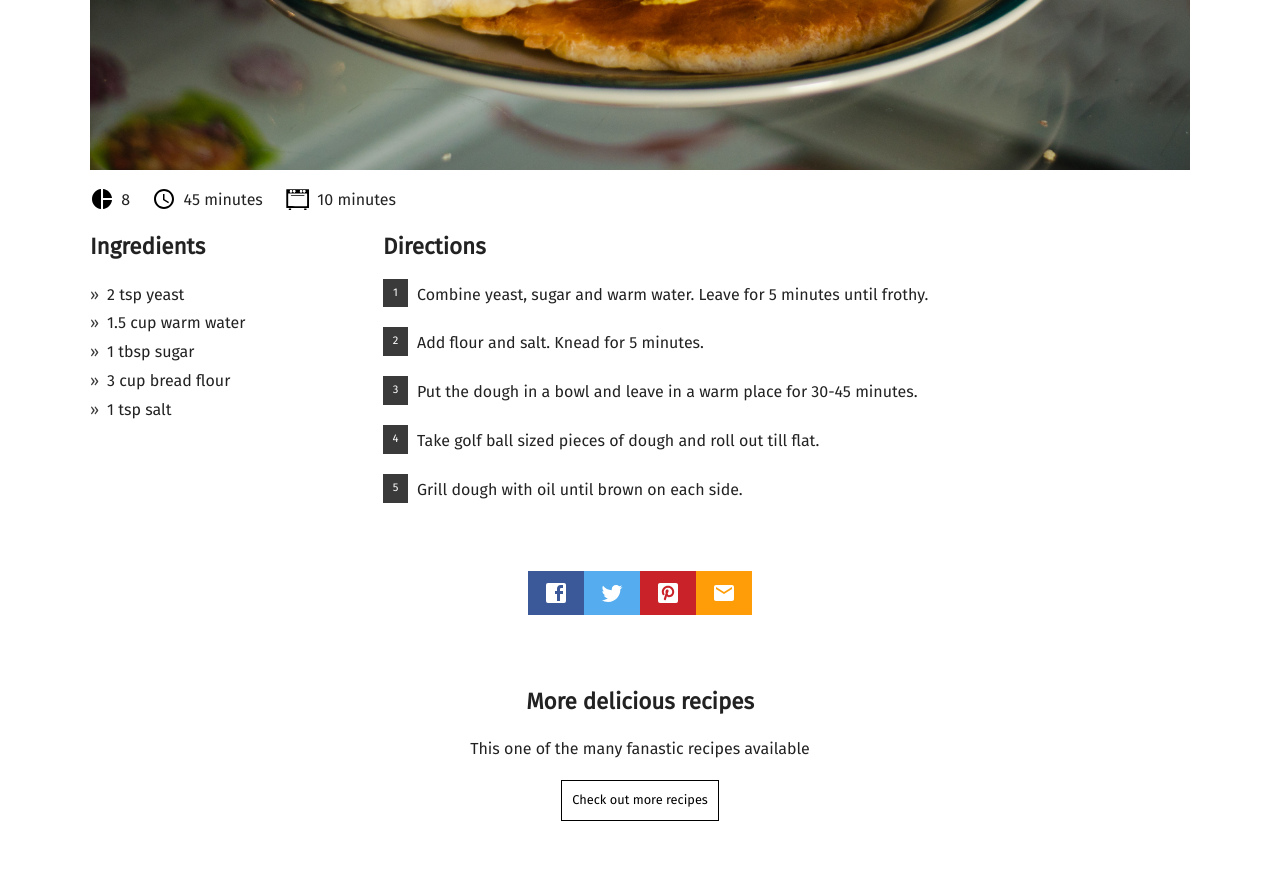
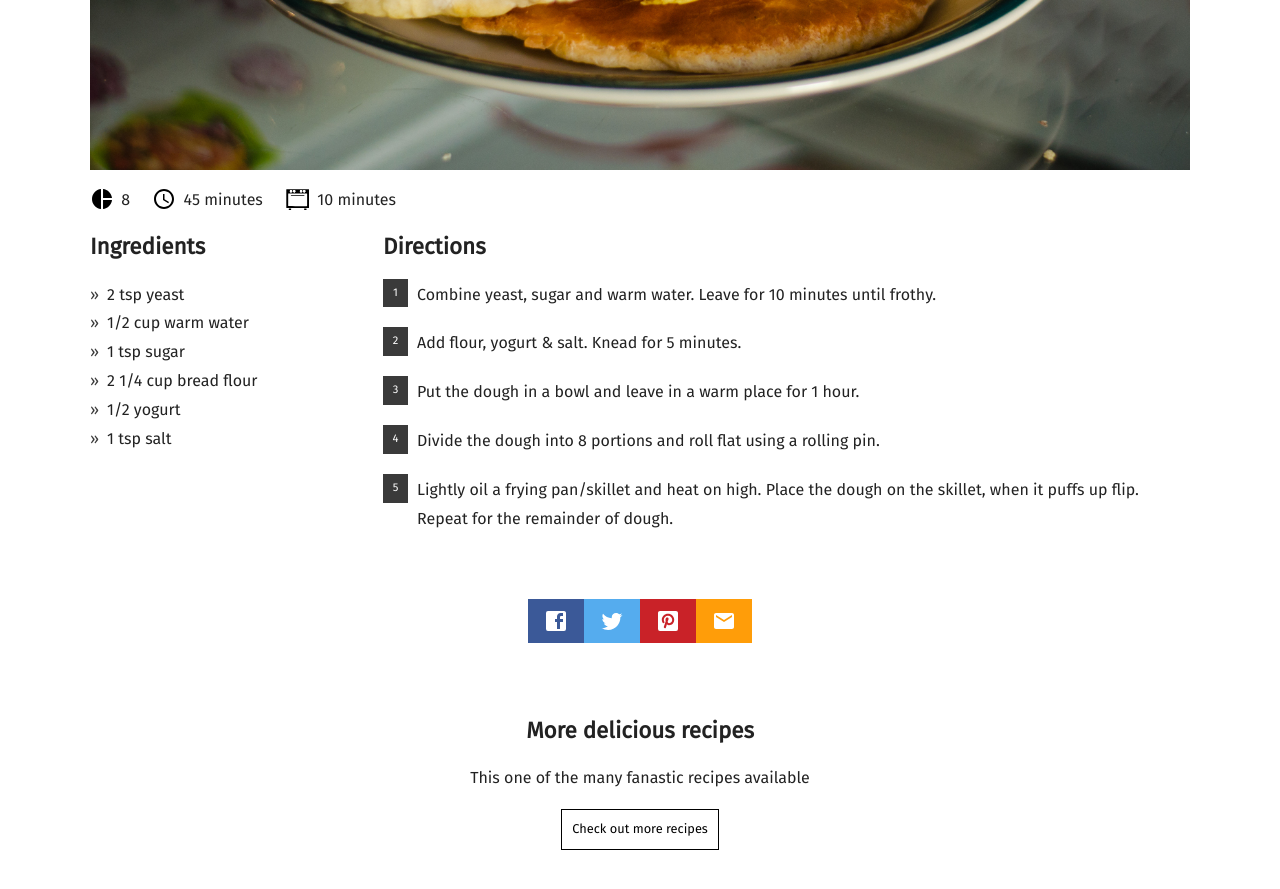
Before and after one commit to mneumegen/food, a Jekyll site: the page built from _posts/2017-07-16-naan-bread.md, in a window 1280 px wide and 900 px high, scrolled down 977 px. Shown: the top 889 px of the window. Built offline with Jekyll 4.4.1, drawn with Linux system fonts in a browser that asks for light colours; nearby versions of some CDN libraries; some web fonts are replaced.

Commit message:
Updated '_posts/2017-07-16-naan-bread.md' via CloudCannon

```diff
--- a/_posts/2017-07-16-naan-bread.md
+++ b/_posts/2017-07-16-naan-bread.md
@@ -10,14 +10,20 @@ recipe:
   cook: 10 minutes
   ingredients_markdown: |-
     * 2 tsp yeast
-    * 1.5 cup warm water
-    * 1 tbsp sugar
-    * 3 cup bread flour
+    * 1/2 cup warm water
+    * 1 tsp sugar
+    * 2 1/4 cup bread flour
+    * 1/2 yogurt
     * 1 tsp salt
-  directions_markdown: |-
-    1. Combine yeast, sugar and warm water. Leave for 5 minutes until frothy.
-    2. Add flour and salt. Knead for 5 minutes.
-    3. Put the dough in a bowl and leave in a warm place for 30-45 minutes.
-    4. Take golf ball sized pieces of dough and roll out till flat.
-    5. Grill dough with oil until brown on each side.
+  directions_markdown: >-
+    1. Combine yeast, sugar and warm water. Leave for 10 minutes until frothy.
+
+    2. Add flour, yogurt & salt. Knead for 5 minutes.
+
+    3. Put the dough in a bowl and leave in a warm place for 1 hour.
+
+    4. Divide the dough into 8 portions and roll flat using a rolling pin.
+
+    5. Lightly oil a frying pan/skillet and heat on high. Place the dough on the
+    skillet, when it puffs up flip. Repeat for the remainder of dough.
 ---
```
